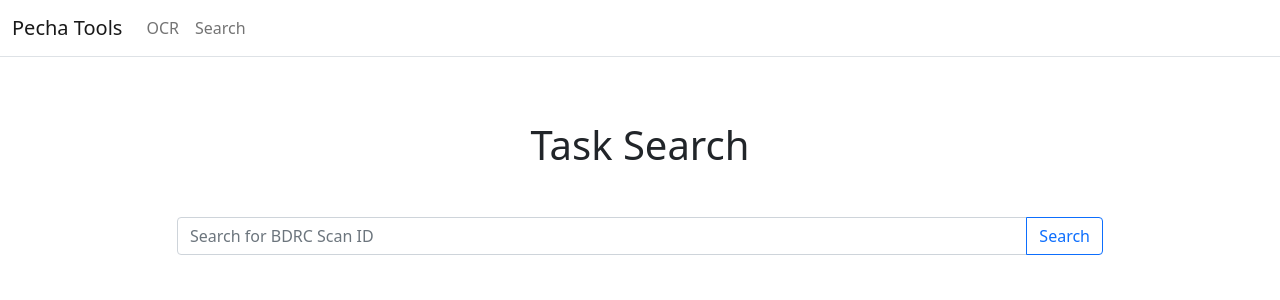
After one commit to OpenPecha/Pipeline-Manager, a Django app: page /ocr/tasks/search/ in a window 1280 px wide. The commit adds this page. Shown: the top 300 px of the page. Run offline with Django 3.2, Linux system fonts and the light colour scheme; data that the repository does not hold is empty; parts of the project's set-up code (start-up, migrations or seed data) failed here and were passed over; some libraries are stand-ins or nearby versions.

Commit message:
feat(task): add task search page

```diff
--- a/data_pipeline_manager/pipelines/urls.py
+++ b/data_pipeline_manager/pipelines/urls.py
@@ -8,4 +8,5 @@ urlpatterns = [
     path("batches/", view=views.batch_task_list_view, name="batch_tasks_list"),
     path("batches/<int:pk>/", view=views.batch_task_detail_view, name="batch_detail"),
     path("tasks/<int:pk>/", view=views.task_detail_view, name="task_detail"),
+    path("tasks/search/", views.task_search_view, name="task_search"),
 ]
--- a/data_pipeline_manager/pipelines/views.py
+++ b/data_pipeline_manager/pipelines/views.py
@@ -4,7 +4,7 @@ from django import forms
 from django.http import HttpResponseRedirect
 from django.shortcuts import render
 from django.urls import reverse_lazy
-from django.views import generic
+from django.views import View, generic
 from ocr_pipelines.config import ImportConfig as OcrImportConfig
 
 from data_pipeline_manager.pipelines.forms import OCR_ENGINES, OCRTaskForm
@@ -109,3 +109,21 @@ class TaskDetailView(generic.DetailView):
 
 
 task_detail_view = TaskDetailView.as_view()
+
+
+class TaskSearchView(View):
+    template_name = "pipelines/task_search.html"
+
+    def get(self, request, *args, **kwargs):
+        search_term = request.GET.get("q", "")
+        if search_term:
+            tasks = Task.objects.filter(input__icontains=search_term)
+        else:
+            tasks = Task.objects.all().order_by("-started_on")[
+                :10
+            ]  # Get the 10 most recent tasks
+        context = {"tasks": tasks}
+        return render(request, self.template_name, context)
+
+
+task_search_view = TaskSearchView.as_view()
--- a/data_pipeline_manager/templates/base.html
+++ b/data_pipeline_manager/templates/base.html
@@ -44,7 +44,10 @@
         <div class="collapse navbar-collapse" id="navbarSupportedContent">
           <ul class="navbar-nav mr-auto">
             <li class="nav-item active">
-              <a class="nav-link" href="{% url 'pipelines:dashboard' %}">OCR <span class="visually-hidden">(current)</span></a>
+              <a class="nav-link" href="{% url 'pipelines:dashboard' %}">OCR<span class="visually-hidden">(current)</span></a>
+            </li>
+            <li class="nav-item active">
+              <a class="nav-link" href="{% url 'pipelines:task_search' %}">Search</a>
             </li>
             {% comment %} {% if request.user.is_authenticated %}
               <li class="nav-item">
--- /dev/null
+++ b/data_pipeline_manager/templates/pipelines/task_search.html
@@ -0,0 +1,70 @@
+{% extends 'base.html' %}
+
+{% block title  %}Task Search{% endblock  %}
+
+{% block content %}
+
+<div class="row justify-content-center">
+    <div class="col-md-10">
+      <h1 class="text-center mt-5">Task Search</h1>
+      <form method="get" action="{% url 'pipelines:task_search' %}">
+        <div class="input-group mb-3 mt-5">
+          <input type="text" class="form-control" placeholder="Search for BDRC Scan ID" aria-label="Search" name="q">
+          <button class="btn btn-outline-primary" type="submit">Search</button>
+        </div>
+      </form>
+      {% if tasks %}
+        <table class="table table-hover table-light">
+          <thead>
+          <tr>
+              <th scope="col">Input</th>
+              <th scope="col">Result</th>
+              <th scope="col">Status</th>
+              <th scope="col">Started On</th>
+              <th scope="col">Completed On</th>
+              <th scope="col" class="text-end">Actions</th>
+          </tr>
+          </thead>
+
+          <tbody>
+          {% for task in tasks %}
+              <tr>
+                  <td>{{ task.input }}</td>
+                  <td>
+                      {% if task.result %}
+                          <a href="{{ task.result.pecha_url }}" target="_blank">
+                              {{ task.result.pecha_id }}
+                          </a>
+                      {% else %}
+                          <span>-</span>
+                      {% endif %}
+                  </td>
+                  <td>
+                      {% if task.get_status_display == 'Success' %}
+                          <span class="badge bg-success fw-light">{{ task.get_status_display }}</span>
+                      {% elif task.get_status_display == 'Running' %}
+                          <span class="badge bg-warning fw-light">{{ task.get_status_display }}</span>
+                      {% elif task.get_status_display == 'Failure' %}
+                          <span class="badge bg-danger fw-light">{{ task.get_status_display }}</span>
+                      {% endif %}
+                  </td>
+                  <td>{{ task.started_on }}</td>
+                  <td>
+                      {% if task.completed_on %}
+                          {{ task.completed_on }}
+                      {% else %}
+                          <span>-</span>
+                      {% endif %}
+                  </td>
+                  <td class="text-end">
+                      <a class="btn btn-info btn-sm" href="{% url 'pipelines:task_detail' task.id %}">Details</a>
+                  </td>
+              </tr>
+          {% endfor %}
+          </tbody>
+      </table>
+    {% endif %}
+    </div>
+</div>
+
+{% endblock content %}
```
